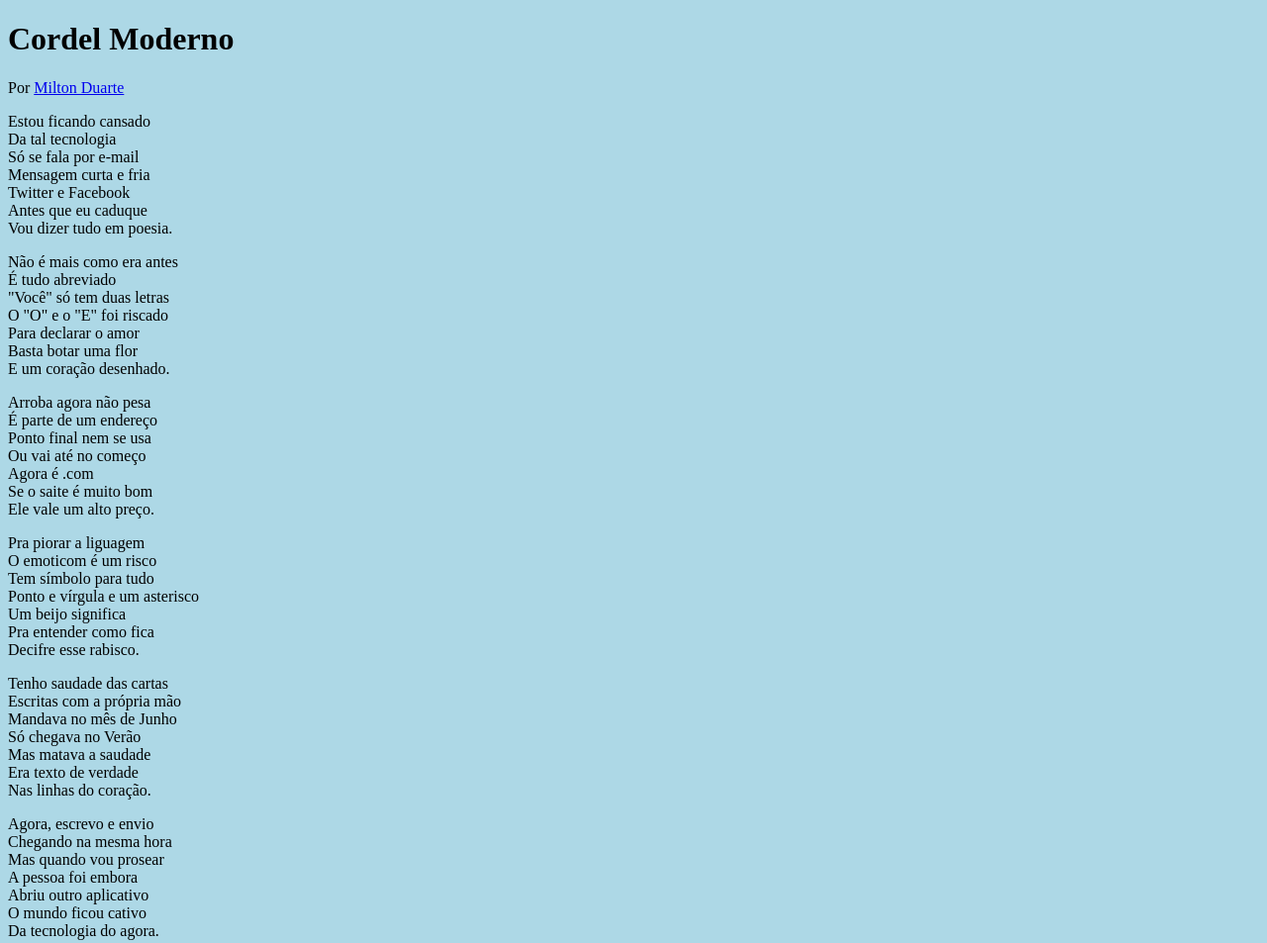
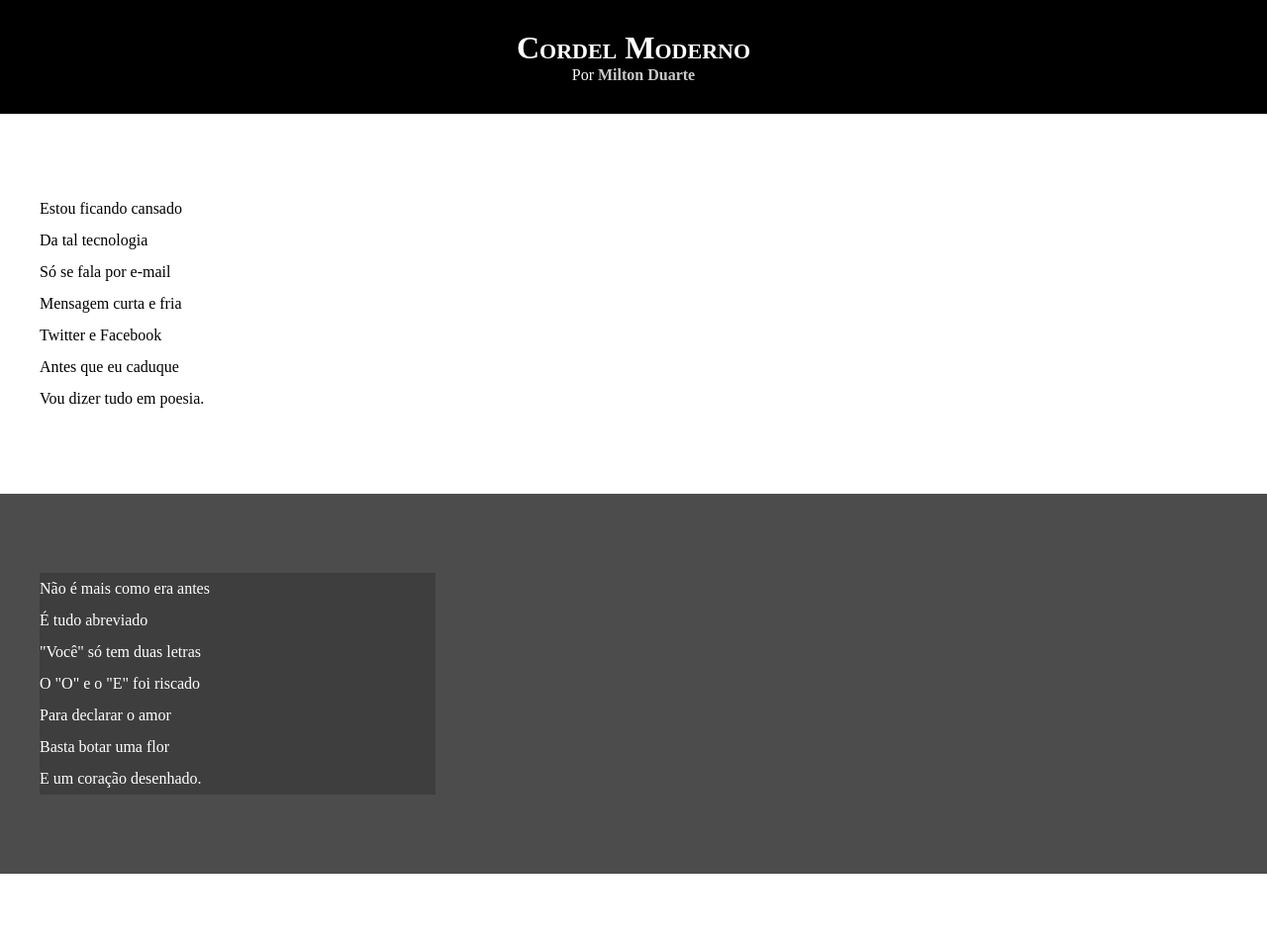
Before and after one commit to MarcosVogado/desafio-cordel, a plain HTML site: page index.html in a window 1280 px wide. Shown: the top 953 px of the page at 99% size. Drawn offline with Linux system fonts and the light colour scheme.

Commit message:
ajustes de esqueleto com css

```diff
--- a/estilo/style.css
+++ b/estilo/style.css
@@ -1,5 +1,68 @@
 @charset "UTF-8";
 
-body{
-    background-color: lightblue;
+*{
+    margin: 0;
+    padding: 0;
 }
+
+html, body{
+    min-height: 100vh;
+    background-color: darkgrey;
+}
+
+header{
+    background-color: black;
+    color: white;
+    text-align: center;
+}
+
+header > h1{
+    padding-top: 30px;
+    font-variant: small-caps;
+}
+
+header > p{
+    padding-bottom: 30px;
+}
+
+header a, footer a{
+    color: rgba(255, 255, 255, 0.79);
+    text-decoration: none;
+    font-weight: bolder;
+    transition: 0.5s;
+}
+
+header a:hover, footer a:hover{
+    text-decoration: underline;
+    color: white;
+}
+
+section{
+    padding-top: 10vh;
+    padding-bottom: 10vh;
+    line-height: 2em;
+    padding-left: 40px;
+}
+
+.normal{
+    background-color: white;
+    color: black;
+}
+
+.imagem{
+    background-color: rgb(76, 76, 76);
+    color: white;
+}
+
+.imagem > p{
+    background-color: rgba(0, 0, 0, 0.18);
+    width: 400px;
+}
+
+
+footer{
+    background-color: black;
+    text-align: center;
+    color: white;
+    padding: 10px;
+}
--- a/index.html
+++ b/index.html
@@ -14,7 +14,7 @@
         </p>
     </header>
 
-    <section>
+    <section class="normal">
         <p>
             Estou ficando cansado<br>
             Da tal tecnologia<br>
@@ -26,7 +26,7 @@
         </p>
     </section>
 
-    <section>
+    <section class="imagem">
         <p>
             Não é mais como era antes<br>
             É tudo abreviado<br>
@@ -38,7 +38,7 @@
         </p>
     </section>
 
-    <section>
+    <section class="normal">
         <p>
             Arroba agora não pesa<br>
             É parte de um endereço<br>
@@ -60,7 +60,7 @@
         </p>
     </section>
 
-    <section>
+    <section class="imagem">
         <p>
             Tenho saudade das cartas<br>
             Escritas com a própria mão<br>
@@ -72,7 +72,7 @@
         </p>
     </section>
 
-    <section>
+    <section class="normal">
         <p>
             Agora, escrevo e envio<br>
             Chegando na mesma hora<br>
```
